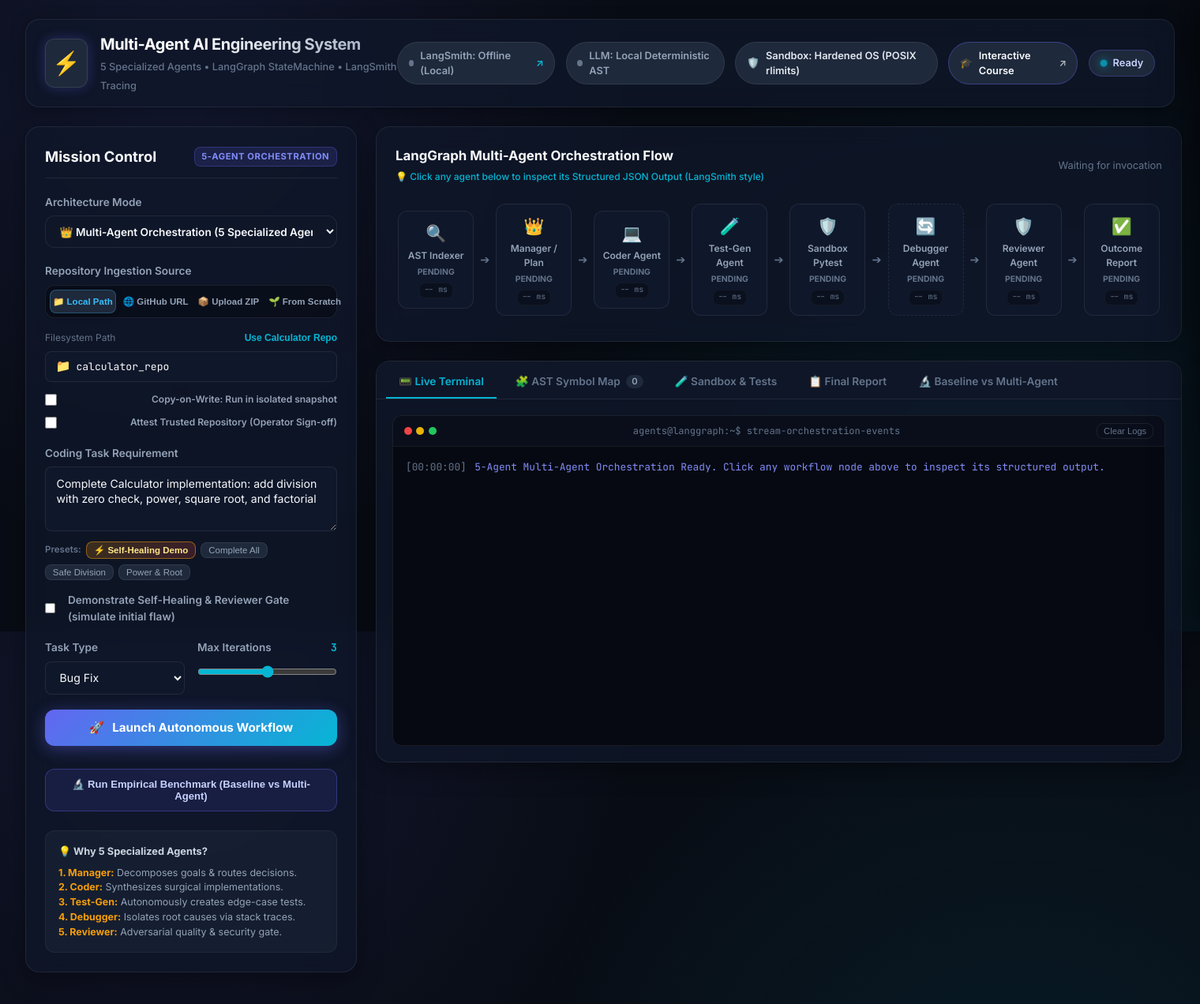
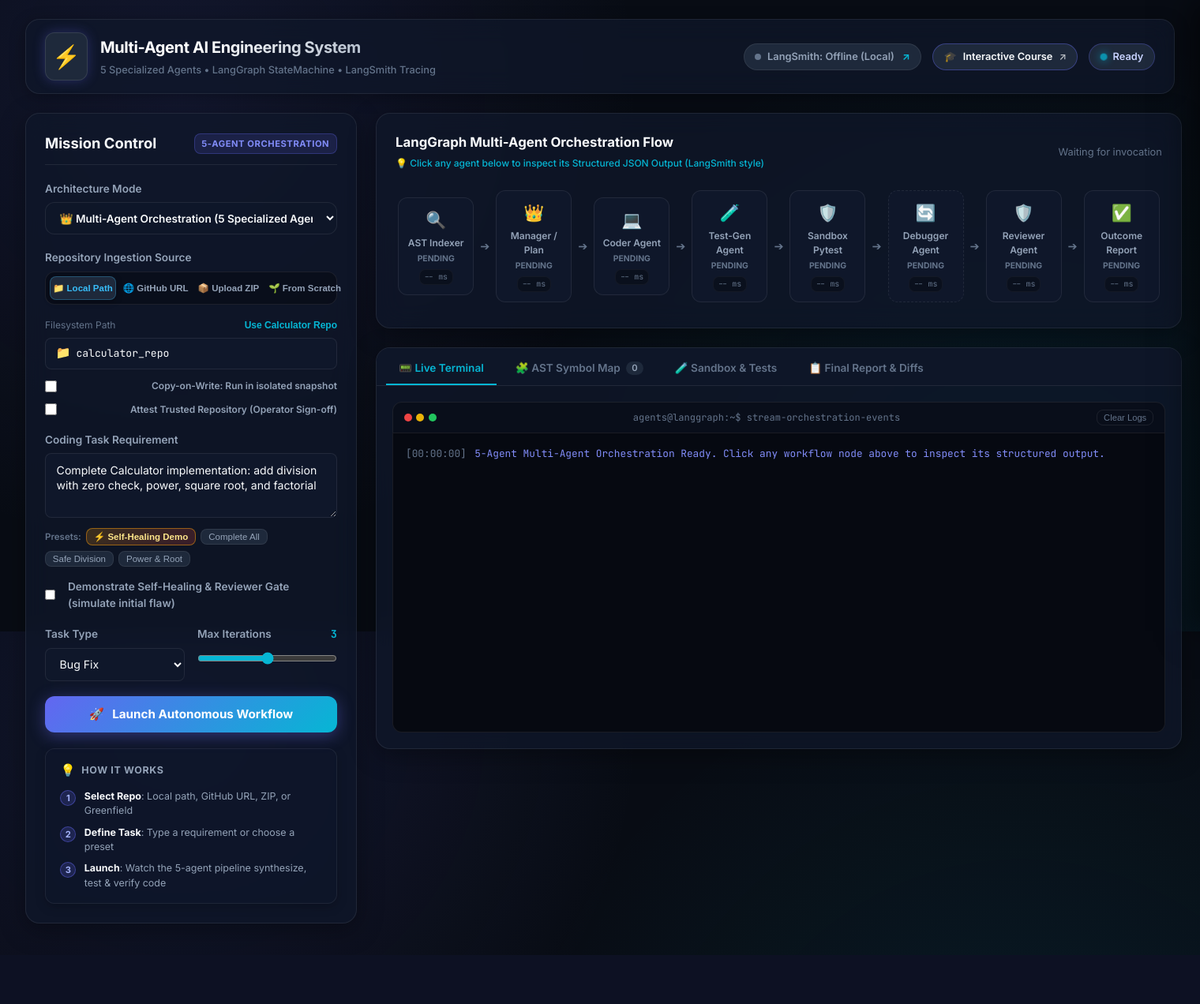
Before and after one commit to developerbilli/Autonomous-Coding-Agent, a FastAPI app: page / in a window 1520 px wide. Shown: the whole page at 79% size. After the commit the page ends 1210 px from the top, so only its background shows below. Run offline with FastAPI, Linux system fonts and the light colour scheme.

Commit message:
feat(ui): streamline UI/UX, remove clutter, and add intuitive quick start guide

```diff
--- a/web/static/css/style.css
+++ b/web/static/css/style.css
@@ -156,8 +156,18 @@ body {
     margin-left: 2px;
 }
 
-.sandbox-pill {
-    color: #e2e8f0;
+.course-pill {
+    text-decoration: none;
+    color: inherit;
+    border-color: rgba(99, 102, 241, 0.4);
+    cursor: pointer;
+    transition: var(--transition-smooth);
+}
+
+.course-pill:hover {
+    border-color: var(--color-indigo);
+    background: rgba(99, 102, 241, 0.15);
+    color: #e0e7ff;
 }
 
 .state-idle {
@@ -416,32 +426,74 @@ input[type="range"] {
     100% { left: 160%; }
 }
 
-.info-card {
-    margin-top: 1.5rem;
-    padding: 1rem;
-    background: rgba(30, 41, 59, 0.5);
-    border: 1px solid rgba(255, 255, 255, 0.05);
+/* Quick Start Guide Card */
+.user-guide-card {
+    margin-top: 1.25rem;
+    padding: 1rem 1.15rem;
+    background: rgba(15, 23, 42, 0.45);
+    border: 1px solid rgba(255, 255, 255, 0.07);
     border-radius: var(--radius-md);
+    box-shadow: 0 4px 14px rgba(0, 0, 0, 0.2);
+    transition: var(--transition-smooth);
 }
 
-.info-card-title {
-    font-size: 0.8rem;
-    font-weight: 700;
-    color: #cbd5e1;
-    margin-bottom: 0.5rem;
+.user-guide-card:hover {
+    border-color: rgba(99, 102, 241, 0.3);
+    background: rgba(15, 23, 42, 0.65);
 }
 
-.info-list {
-    list-style: none;
+.guide-header {
+    display: flex;
+    align-items: center;
+    gap: 0.5rem;
+    margin-bottom: 0.75rem;
+}
+
+.guide-icon {
+    font-size: 0.95rem;
+}
+
+.guide-title {
+    font-size: 0.78rem;
+    font-weight: 700;
+    text-transform: uppercase;
+    letter-spacing: 0.05em;
+    color: #94a3b8;
+}
+
+.guide-steps {
     display: flex;
     flex-direction: column;
-    gap: 0.4rem;
-    font-size: 0.76rem;
-    color: var(--text-muted);
+    gap: 0.6rem;
 }
 
-.info-list strong {
+.guide-step {
+    display: flex;
+    align-items: flex-start;
+    gap: 0.65rem;
+    font-size: 0.78rem;
+    line-height: 1.45;
     color: var(--text-secondary);
+}
+
+.step-num {
+    display: inline-flex;
+    align-items: center;
+    justify-content: center;
+    width: 20px;
+    height: 20px;
+    border-radius: 50%;
+    background: rgba(99, 102, 241, 0.2);
+    border: 1px solid rgba(99, 102, 241, 0.45);
+    color: #a5b4fc;
+    font-size: 0.7rem;
+    font-weight: 700;
+    flex-shrink: 0;
+    margin-top: 1px;
+}
+
+.step-content strong {
+    color: var(--text-primary);
 }
 
 /* ==========================================================================
@@ -1261,105 +1313,6 @@ input[type="range"] {
     box-shadow: 0 0 0 2px rgba(99, 102, 241, 0.2);
 }
 
-.benchmark-btn {
-    background: rgba(99, 102, 241, 0.12);
-    border: 1px solid rgba(99, 102, 241, 0.35);
-    color: #c7d2fe;
-    font-size: 0.82rem;
-    font-weight: 600;
-    padding: 0.7rem 1rem;
-    border-radius: var(--radius-md);
-    cursor: pointer;
-    transition: var(--transition-smooth);
-    display: flex;
-    align-items: center;
-    justify-content: center;
-    gap: 0.5rem;
-}
-
-.benchmark-btn:hover {
-    background: rgba(99, 102, 241, 0.22);
-    border-color: #818cf8;
-    color: #ffffff;
-    box-shadow: 0 4px 16px rgba(99, 102, 241, 0.25);
-}
-
-.benchmark-container {
-    display: flex;
-    flex-direction: column;
-    gap: 1.25rem;
-    padding: 0.5rem;
-}
-
-.benchmark-header h3 {
-    font-size: 1.15rem;
-    font-weight: 700;
-    color: #f8fafc;
-    margin-bottom: 0.3rem;
-}
-
-.benchmark-sub {
-    font-size: 0.85rem;
-    color: var(--text-secondary);
-}
-
-.benchmark-table {
-    width: 100%;
-    border-collapse: collapse;
-    background: #060911;
-    border: 1px solid var(--border-subtle);
-    border-radius: var(--radius-md);
-    overflow: hidden;
-    font-size: 0.85rem;
-}
-
-.benchmark-table th {
-    background: rgba(30, 41, 59, 0.6);
-    padding: 0.85rem 1rem;
-    text-align: left;
-    font-weight: 600;
-    color: #94a3b8;
-    border-bottom: 1px solid var(--border-subtle);
-}
-
-.benchmark-table td {
-    padding: 0.85rem 1rem;
-    border-bottom: 1px solid rgba(255, 255, 255, 0.05);
-    color: #e2e8f0;
-}
-
-.benchmark-table tr:last-child td {
-    border-bottom: none;
-}
-
-.benchmark-badge-pass {
-    background: rgba(16, 185, 129, 0.2);
-    color: #34d399;
-    padding: 0.2rem 0.5rem;
-    border-radius: 4px;
-    font-weight: 700;
-    font-size: 0.75rem;
-}
-
-.benchmark-badge-fail {
-    background: rgba(244, 63, 94, 0.2);
-    color: #f87171;
-    padding: 0.2rem 0.5rem;
-    border-radius: 4px;
-    font-weight: 700;
-    font-size: 0.75rem;
-}
-
-.benchmark-takeaway-box {
-    background: rgba(99, 102, 241, 0.08);
-    border: 1px solid rgba(99, 102, 241, 0.25);
-    border-radius: var(--radius-md);
-    padding: 1rem 1.25rem;
-    color: #c7d2fe;
-    font-size: 0.85rem;
-    line-height: 1.6;
-}
-
 /* ==========================================================================
    Repository Ingestion Source Tabs
    ========================================================================== */
--- a/web/static/js/app.js
+++ b/web/static/js/app.js
@@ -10,7 +10,6 @@ document.addEventListener("DOMContentLoaded", () => {
     const btnUseMock = document.getElementById("btn-use-mock");
     const btnClearLogs = document.getElementById("btn-clear-logs");
     const btnRefreshSymbols = document.getElementById("btn-refresh-symbols");
-    const btnRunBenchmark = document.getElementById("btn-run-benchmark");
 
     const archModeSelect = document.getElementById("arch-mode");
     const repoPathInput = document.getElementById("repo-path");
@@ -33,7 +32,6 @@ document.addEventListener("DOMContentLoaded", () => {
     const pytestOutput = document.getElementById("pytest-output");
     const testStatusBanner = document.getElementById("test-status-banner");
     const reportContainer = document.getElementById("report-container");
-    const benchmarkResultsTable = document.getElementById("benchmark-results-table");
 
     // Drawer Elements
     const nodeDrawer = document.getElementById("node-inspector-drawer");
@@ -251,32 +249,6 @@ document.addEventListener("DOMContentLoaded", () => {
             } else {
                 langsmithBadge.className = "status-pill offline";
                 langsmithBadge.querySelector(".status-text").textContent = "LangSmith: Offline (Local)";
-            }
-
-            // LLM Provider Status
-            const llmBadge = document.getElementById("llm-badge");
-            const llmStatusText = document.getElementById("llm-status-text");
-            if (llmBadge && llmStatusText && data.llm) {
-                if (data.llm.connected) {
-                    llmBadge.className = "status-pill online";
-                    llmStatusText.textContent = `LLM: ${data.llm.provider} (${data.llm.model})`;
-                } else {
-                    llmBadge.className = "status-pill offline";
-                    llmStatusText.textContent = `LLM: ${data.llm.provider}`;
-                }
-            }
-
-            // Sandbox Security Status
-            const sandboxPill = document.querySelector(".sandbox-pill");
-            if (sandboxPill && data.sandbox) {
-                const isolationName = data.sandbox.isolation_level === "microvm"
-                    ? "MicroVM (gVisor)"
-                    : (data.sandbox.isolation_level === "container"
-                        ? "Container (Non-root)"
-                        : "Hardened OS (POSIX rlimits)");
-                const labelSpan = sandboxPill.querySelector("span:last-child");
-                if (labelSpan) labelSpan.textContent = `Sandbox: ${isolationName}`;
-                sandboxPill.title = `Isolation: ${data.sandbox.isolation_level} | User: ${data.sandbox.non_root_user} | Net: ${data.sandbox.network_control} | RAM: ${data.sandbox.memory_limit} | PIDs: ${data.sandbox.pids_limit}`;
             }
 
             if (data.default_repo && !repoPathInput.value) {
@@ -562,78 +534,7 @@ document.addEventListener("DOMContentLoaded", () => {
     });
 
     // ==========================================
-    // 6. Empirical Benchmark Runner Trigger
-    // ==========================================
-    btnRunBenchmark.addEventListener("click", async () => {
-        switchTab("tab-benchmark");
-        benchmarkResultsTable.innerHTML = `
-            <div style="padding: 2rem; text-align: center; color: var(--color-cyan);">
-                <div style="font-size: 2rem; margin-bottom: 0.5rem;">⚙️</div>
-                <h4>Executing Live Benchmark Evaluation...</h4>
-                <p style="color: var(--text-muted); font-size: 0.85rem;">Running identical tasks through Single-Agent Baseline and 5-Agent Multi-Agent system to measure task success, test synthesis, and defect prevention.</p>
-            </div>
-        `;
-
-        try {
-            const res = await fetch("/api/benchmark");
-            if (!res.ok) throw new Error(`HTTP ${res.status}`);
-            const data = await res.json();
-
-            benchmarkResultsTable.innerHTML = `
-                <table class="benchmark-table">
-                    <thead>
-                        <tr>
-                            <th>Evaluation Metric</th>
-                            <th>Single-Agent Baseline</th>
-                            <th>5-Agent Multi-Agent Orchestration</th>
-                        </tr>
-                    </thead>
-                    <tbody>
-                        <tr>
-                            <td><strong>Task Pass & Verification</strong></td>
-                            <td><span class="${data.baseline.passed ? 'benchmark-badge-pass' : 'benchmark-badge-fail'}">${data.baseline.passed ? 'PASSED' : 'FAILED'}</span></td>
-                            <td><span class="${data.multi_agent.passed ? 'benchmark-badge-pass' : 'benchmark-badge-fail'}">${data.multi_agent.passed ? 'VERIFIED PASSED' : 'FAILED'}</span></td>
-                        </tr>
-                        <tr>
-                            <td><strong>Autonomous Test Generation</strong></td>
-                            <td>${data.baseline.tests_generated} new tests</td>
-                            <td><strong>${data.multi_agent.tests_generated} test cases</strong> (<span style="color:#34d399;">+100% higher</span>)</td>
-                        </tr>
-                        <tr>
-                            <td><strong>Boundary & Edge Cases Covered</strong></td>
-                            <td>${data.baseline.edge_cases_covered} (Blind spots)</td>
-                            <td><strong>${data.multi_agent.edge_cases_covered} edge guards</strong> (zero-div, negative roots)</td>
-                        </tr>
-                        <tr>
-                            <td><strong>Independent Adversarial Audit</strong></td>
-                            <td>${data.baseline.review_audit_score}</td>
-                            <td><strong>${data.multi_agent.review_audit_score}</strong></td>
-                        </tr>
-                        <tr>
-                            <td><strong>Root-Cause Traceback Diagnosis</strong></td>
-                            <td>${data.baseline.root_cause_diagnoses} (Raw string retry)</td>
-                            <td><strong>${data.multi_agent.root_cause_diagnoses} (AST Defect Isolation)</strong></td>
-                        </tr>
-                        <tr>
-                            <td><strong>Execution Duration</strong></td>
-                            <td>${data.baseline.latency_seconds}s</td>
-                            <td>${data.multi_agent.latency_seconds}s</td>
-                        </tr>
-                    </tbody>
-                </table>
-                <div class="benchmark-takeaway-box" style="margin-top: 1.25rem;">
-                    <strong>💡 Empirical Proof:</strong> ${escapeHtml(data.key_takeaway)}
-                </div>
-            `;
-            addTerminalLog("success", "Empirical benchmark evaluation completed successfully.");
-        } catch (err) {
-            benchmarkResultsTable.innerHTML = `<div class="empty-state" style="color: #f87171;">Benchmark failed: ${escapeHtml(err.message)}</div>`;
-            addTerminalLog("error", `Benchmark failed: ${err.message}`);
-        }
-    });
-
-    // ==========================================
-    // 7. Streaming Agent Execution (SSE)
+    // 6. Streaming Agent Execution (SSE)
     // ==========================================
     btnLaunch.addEventListener("click", async () => {
         if (isRunning) return;
--- a/web/templates/index.html
+++ b/web/templates/index.html
@@ -31,17 +31,9 @@
                     <span class="status-text">LangSmith: Checking...</span>
                     <a id="langsmith-link" href="https://smith.langchain.com" target="_blank" rel="noopener" class="external-link" title="Open LangSmith Dashboard">↗</a>
                 </div>
-                <div id="llm-badge" class="status-pill online" title="LLM Provider & Model">
-                    <span class="status-dot"></span>
-                    <span id="llm-status-text" class="status-text">LLM: Google Gemini</span>
-                </div>
-                <div class="status-pill sandbox-pill" title="Execution Sandbox">
-                    <span class="pill-icon">🛡️</span>
-                    <span>Sandbox: Pytest Subprocess</span>
-                </div>
-                <a href="/course" target="_blank" class="status-pill" style="text-decoration: none; color: inherit; border-color: rgba(99, 102, 241, 0.4); cursor: pointer;" title="Open Interactive Educational Course">
+                <a href="/course" target="_blank" class="status-pill course-pill" title="Open Interactive Educational Course">
                     <span class="pill-icon">🎓</span>
-                    <span>Interactive Course</span> <span style="font-size: 0.75rem; opacity: 0.7;">↗</span>
+                    <span>Interactive Course</span> <span class="external-icon" style="font-size: 0.75rem; opacity: 0.7;">↗</span>
                 </a>
                 <div id="agent-state-pill" class="status-pill state-idle">
                     <span class="pill-pulse"></span>
@@ -195,23 +187,28 @@
                         <span class="btn-icon">🚀</span>
                         <span class="btn-text">Launch Autonomous Workflow</span>
                     </button>
-
-                    <!-- Run Benchmark CTA -->
-                    <button type="button" id="btn-run-benchmark" class="btn-secondary benchmark-btn" style="width: 100%; margin-top: 10px;">
-                        <span>🔬 Run Empirical Benchmark (Baseline vs Multi-Agent)</span>
-                    </button>
                 </form>
 
-                <!-- System Highlights Card -->
-                <div class="info-card">
-                    <div class="info-card-title">💡 Why 5 Specialized Agents?</div>
-                    <p class="info-explain">
-                        <strong>1. Manager:</strong> Decomposes goals & routes decisions.<br>
-                        <strong>2. Coder:</strong> Synthesizes surgical implementations.<br>
-                        <strong>3. Test-Gen:</strong> Autonomously creates edge-case tests.<br>
-                        <strong>4. Debugger:</strong> Isolates root causes via stack traces.<br>
-                        <strong>5. Reviewer:</strong> Adversarial quality & security gate.
-                    </p>
+                <!-- How It Works Guide -->
+                <div class="user-guide-card">
+                    <div class="guide-header">
+                        <span class="guide-icon">💡</span>
+                        <span class="guide-title">How It Works</span>
+                    </div>
+                    <div class="guide-steps">
+                        <div class="guide-step">
+                            <span class="step-num">1</span>
+                            <div class="step-content"><strong>Select Repo</strong>: Local path, GitHub URL, ZIP, or Greenfield</div>
+                        </div>
+                        <div class="guide-step">
+                            <span class="step-num">2</span>
+                            <div class="step-content"><strong>Define Task</strong>: Type a requirement or choose a preset</div>
+                        </div>
+                        <div class="guide-step">
+                            <span class="step-num">3</span>
+                            <div class="step-content"><strong>Launch</strong>: Watch the 5-agent pipeline synthesize, test & verify code</div>
+                        </div>
+                    </div>
                 </div>
             </aside>
 
@@ -315,10 +312,7 @@
                             <span>🧪 Sandbox & Tests</span>
                         </button>
                         <button type="button" class="tab-btn" data-tab="tab-report">
-                            <span>📋 Final Report</span>
-                        </button>
-                        <button type="button" class="tab-btn" data-tab="tab-benchmark">
-                            <span>🔬 Baseline vs Multi-Agent</span>
+                            <span>📋 Final Report & Diffs</span>
                         </button>
                     </nav>
 
@@ -378,21 +372,6 @@
                                 </div>
                             </div>
                         </div>
-
-                        <!-- Tab 5: Benchmark Matrix -->
-                        <div id="tab-benchmark" class="tab-pane">
-                            <div class="benchmark-container">
-                                <div class="benchmark-header">
-                                    <h3>🔬 Empirical Benchmark: Single-Agent Baseline vs 5-Agent Multi-Agent</h3>
-                                    <p class="benchmark-sub">Measures why 5 specialized agents are necessary and how they improve task success over the single-agent baseline.</p>
-                                </div>
-                                <div id="benchmark-results-table">
-                                    <div class="empty-state">
-                                        <p>Click <strong>"🔬 Run Empirical Benchmark"</strong> in the left panel to execute the side-by-side comparative evaluation.</p>
-                                    </div>
-                                </div>
-                            </div>
-                        </div>
                     </div>
                 </div>
             </section>
```
